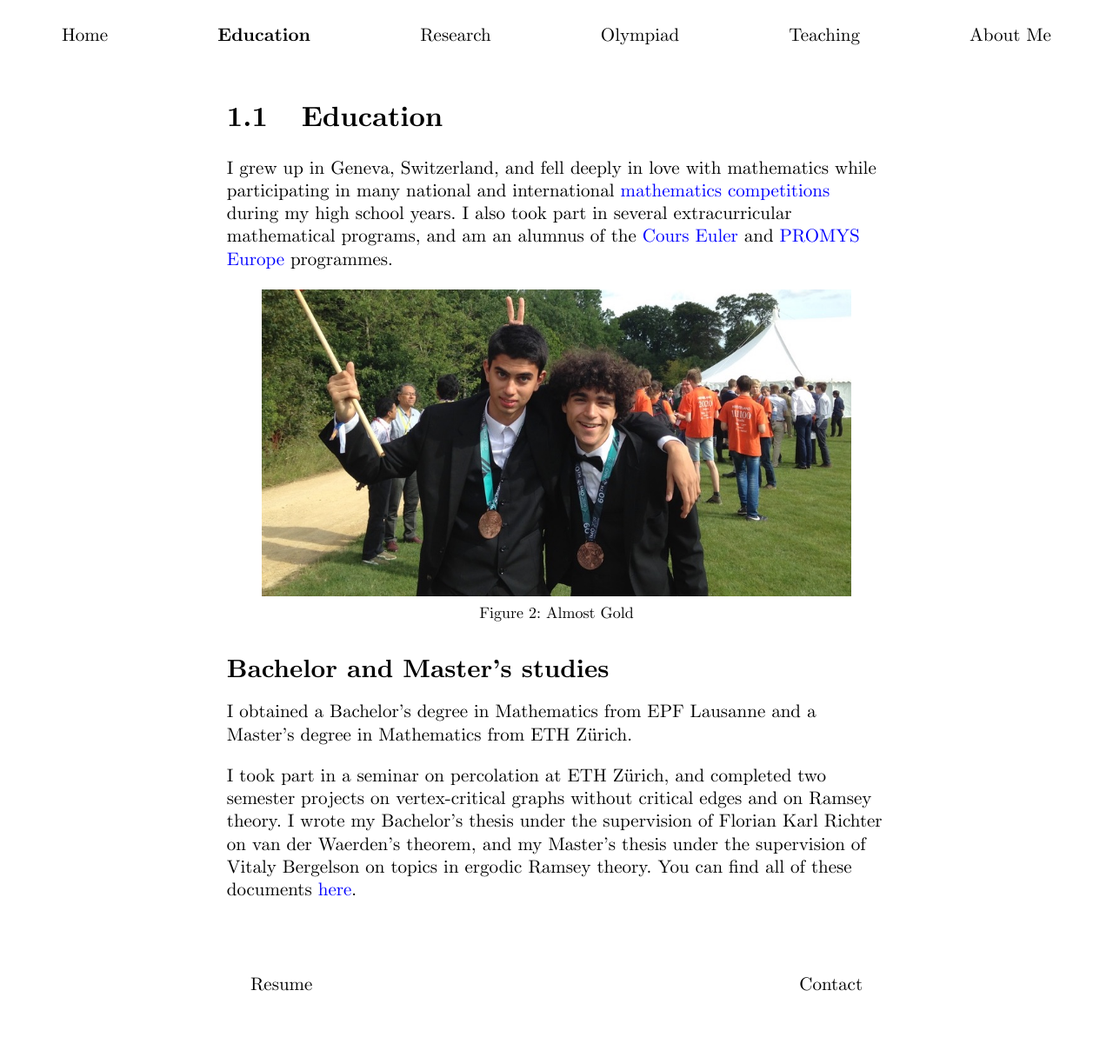
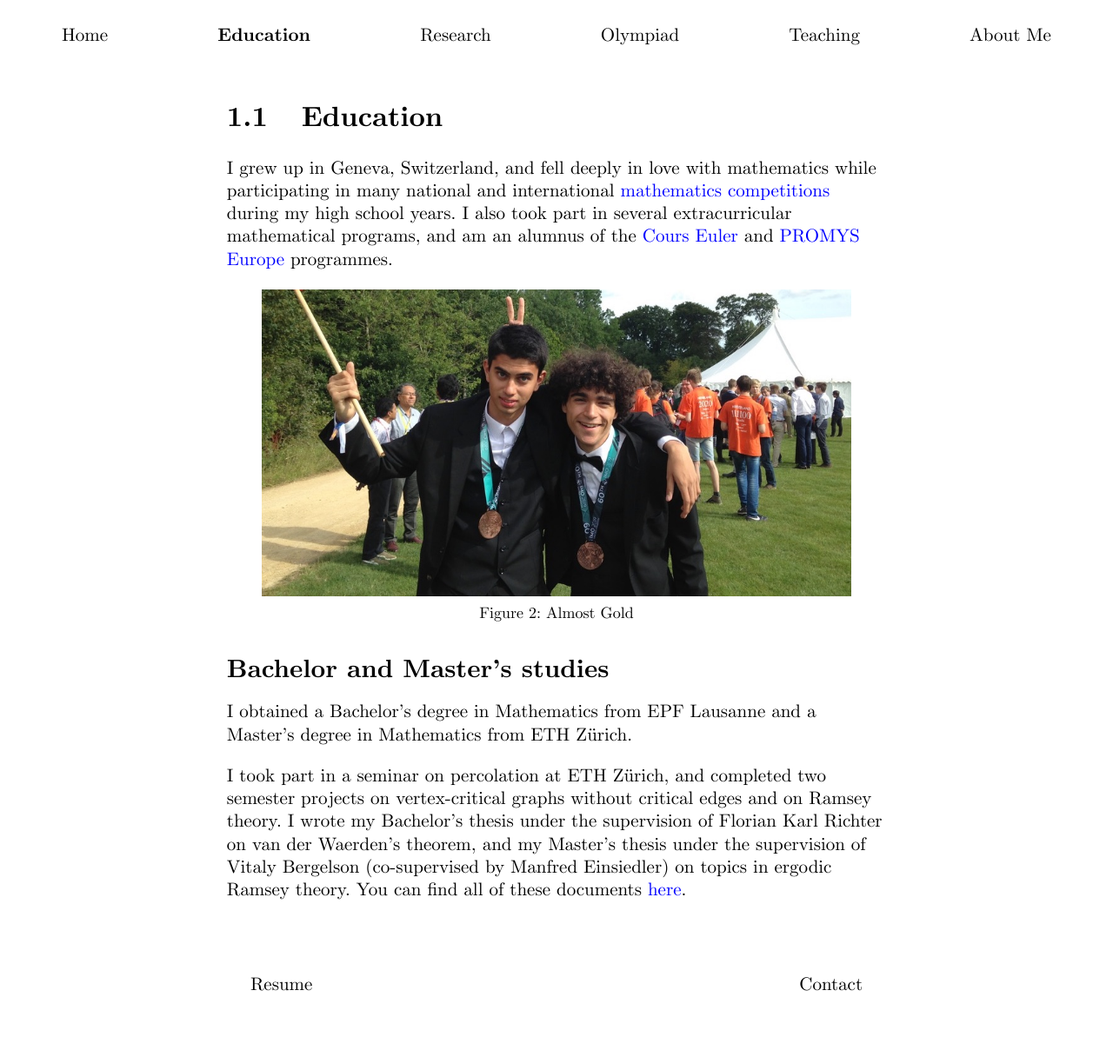
Before and after one commit to TaniniPanini/TaniniPanini.github.io, a Jekyll site: the page built from education.md, in a window 1280 px wide. Shown: the whole page at 87% size. Built offline with Jekyll 4.4.1, drawn with Linux system fonts in a browser that asks for light colours.

Commit message:
Update Master's thesis supervision details

```diff
--- a/education.md
+++ b/education.md
@@ -15,4 +15,4 @@ I grew up in Geneva, Switzerland, and fell deeply in love with mathematics while
 
 I obtained a Bachelor's degree in Mathematics from EPF Lausanne and a Master's degree in Mathematics from ETH Zürich.
 
-I took part in a seminar on percolation at ETH Zürich, and completed two semester projects on vertex-critical graphs without critical edges and on Ramsey theory. I wrote my Bachelor's thesis under the supervision of Florian Karl Richter on van der Waerden's theorem, and my Master's thesis under the supervision of Vitaly Bergelson on topics in ergodic Ramsey theory. You can find all of these documents [here](research.html).
+I took part in a seminar on percolation at ETH Zürich, and completed two semester projects on vertex-critical graphs without critical edges and on Ramsey theory. I wrote my Bachelor's thesis under the supervision of Florian Karl Richter on van der Waerden's theorem, and my Master's thesis under the supervision of Vitaly Bergelson (co-supervised by Manfred Einsiedler) on topics in ergodic Ramsey theory. You can find all of these documents [here](research.html).
```
